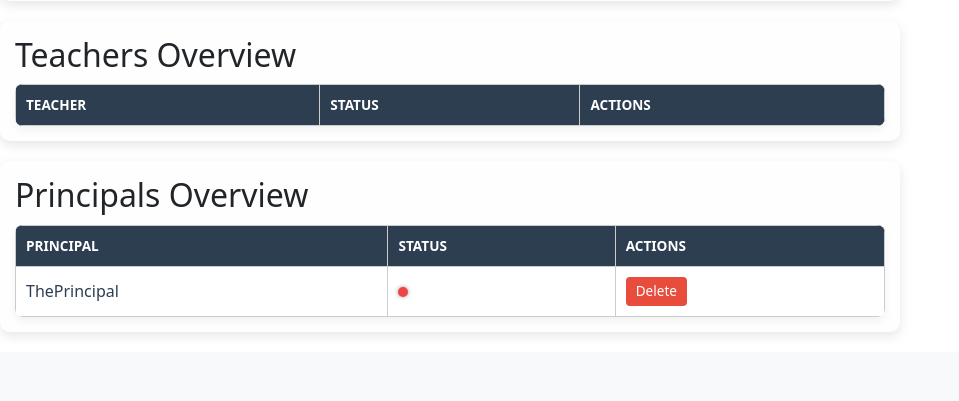
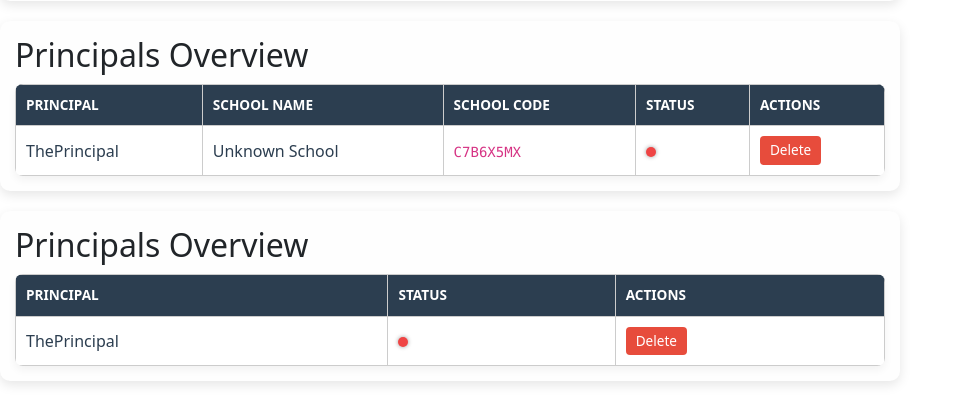
Before and after one commit to IshaanShivalli/School-Portal-repo, a Flask app: page /admin_dashboard in a window 1280 px wide. Shown: the part 462-863 px from the top of the page, without its empty margins (0-959 px from the left). Before the commit the page ends 795 px from the top, so only its background shows below. Run offline with Flask 3, Linux system fonts and the light colour scheme; a user stored in the database is signed in; data comes from the database, SQL or seed files in the repository; data that the repository does not hold is empty; some libraries are stand-ins or nearby versions.

Commit message:
add school name to principal registration and admin dashboard

```diff
--- a/app.py
+++ b/app.py
@@ -34,6 +34,7 @@ def init_db():
         CREATE TABLE IF NOT EXISTS schools (
             id INTEGER PRIMARY KEY AUTOINCREMENT,
             principal_id INTEGER,
+            name TEXT NOT NULL,
             email TEXT NOT NULL,
             code TEXT NOT NULL UNIQUE,
             created_at TIMESTAMP DEFAULT CURRENT_TIMESTAMP
@@ -122,6 +123,10 @@ def init_db():
 
     cols = db.execute("SELECT name FROM pragma_table_info('users')")
     col_names = {c["name"] for c in cols}
+    school_cols = db.execute("SELECT name FROM pragma_table_info('schools')")
+    school_col_names = {c["name"] for c in school_cols}
+    if "name" not in school_col_names:
+        db.execute("ALTER TABLE schools ADD COLUMN name TEXT DEFAULT 'Unknown School'")
     if "is_logged_in" not in col_names:
         db.execute("ALTER TABLE users ADD COLUMN is_logged_in INTEGER DEFAULT 0")
     if "last_seen" not in col_names:
@@ -320,6 +325,10 @@ def register():
                 return render_template("register.html", error="Department and phone are required for teachers.")
 
         if role == "principal":
+            db.execute(
+                "INSERT INTO schools (principal_id, name, email, code) VALUES (?, ?, ?, ?)",
+                new_user["id"], school_name, email, code
+            )
             principal_passwords = [
                 p.strip() for p in os.environ.get("PRINCIPAL_PASSWORDS", "").split(",") if p.strip()
             ]
@@ -329,10 +338,12 @@ def register():
                 return render_template("register.html", error="Invalid principal password.")
             if not email:
                 return render_template("register.html", error="Email is required for principals.")
+            school_name = request.form.get("school_name", "").strip()
+            if not school_name:
+                return render_template("register.html", error="School name is required for principals.")
             code = generate_school_code()
             while db.execute("SELECT 1 FROM schools WHERE code = ?", code):
                 code = generate_school_code()
-
         hashed = generate_password_hash(password)
         db.execute(
             "INSERT INTO users (username, password, is_admin, role, department, phone) VALUES (?, ?, ?, ?, ?, ?)",
@@ -871,8 +882,11 @@ def admin_dashboard():
         ORDER BY u.username
     """)
     principals = db.execute("""
-        SELECT u.id, u.username, u.is_logged_in, u.last_seen
-        FROM users u WHERE u.role = 'principal'
+        SELECT u.id, u.username, u.is_logged_in, u.last_seen,
+            s.name AS school_name, s.code AS school_code
+        FROM users u
+        LEFT JOIN schools s ON s.principal_id = u.id
+        WHERE u.role = 'principal'
         ORDER BY u.username
     """)
 
--- a/templates/admin_dashboard.html
+++ b/templates/admin_dashboard.html
@@ -51,23 +51,27 @@
 </div>
 
 <div class="grades-table-container">
-    <h2>Teachers Overview</h2>
+    <h2>Principals Overview</h2>
     <table class="grades-table">
         <thead>
             <tr>
-                <th>Teacher</th>
+                <th>Principal</th>
+                <th>School Name</th>
+                <th>School Code</th>
                 <th>Status</th>
                 <th>Actions</th>
             </tr>
         </thead>
         <tbody>
-            {% for t in teachers %}
+            {% for p in principals %}
                 <tr>
-                    <td>{{ t.username }}</td>
-                    <td><span class="status-dot {{ t.status }}"></span></td>
+                    <td>{{ p.username }}</td>
+                    <td>{{ p.school_name or '—' }}</td>
+                    <td><code>{{ p.school_code or '—' }}</code></td>
+                    <td><span class="status-dot {{ p.status }}"></span></td>
                     <td>
-                        <form method="post" action="{{ url_for('delete_user') }}" onsubmit="return confirm('Delete this user?');">
-                            <input type="hidden" name="username" value="{{ t.username }}">
+                        <form method="post" action="{{ url_for('delete_user') }}" onsubmit="return confirm('Delete this principal?');">
+                            <input type="hidden" name="username" value="{{ p.username }}">
                             <button type="submit" class="btn btn-danger">Delete</button>
                         </form>
                     </td>
--- a/templates/register.html
+++ b/templates/register.html
@@ -28,8 +28,8 @@
                 <input type="text" name="school_code" placeholder="School Code">
             </div>
             <div id="principal-fields" style="display:none;">
+                <input type="text" name="school_name" placeholder="School Name">
                 <input type="email" name="email" placeholder="Principal Email">
-                <input type="password" name="principal_password" placeholder="Principal Access Password">
             </div>
             <div id="teacher-fields" style="display:none;">
                 <input type="text" name="department" placeholder="Department">
```
